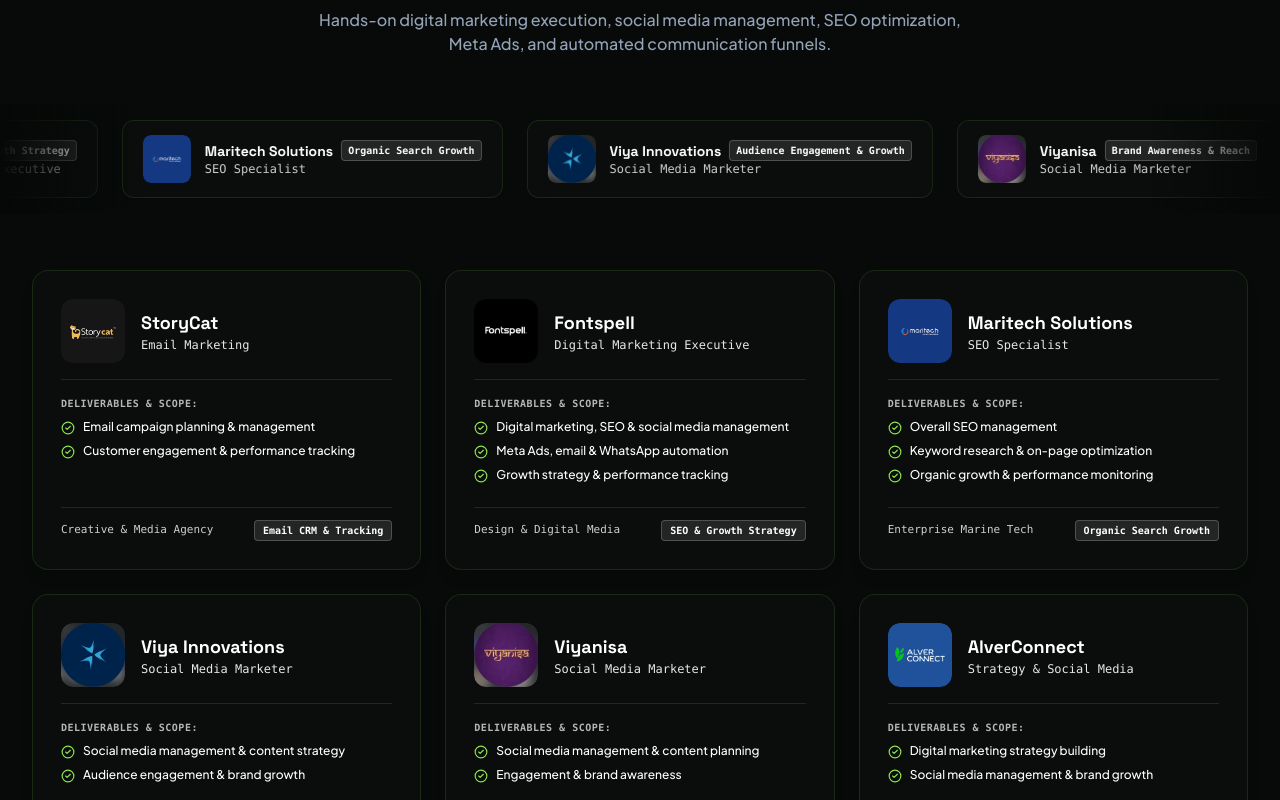
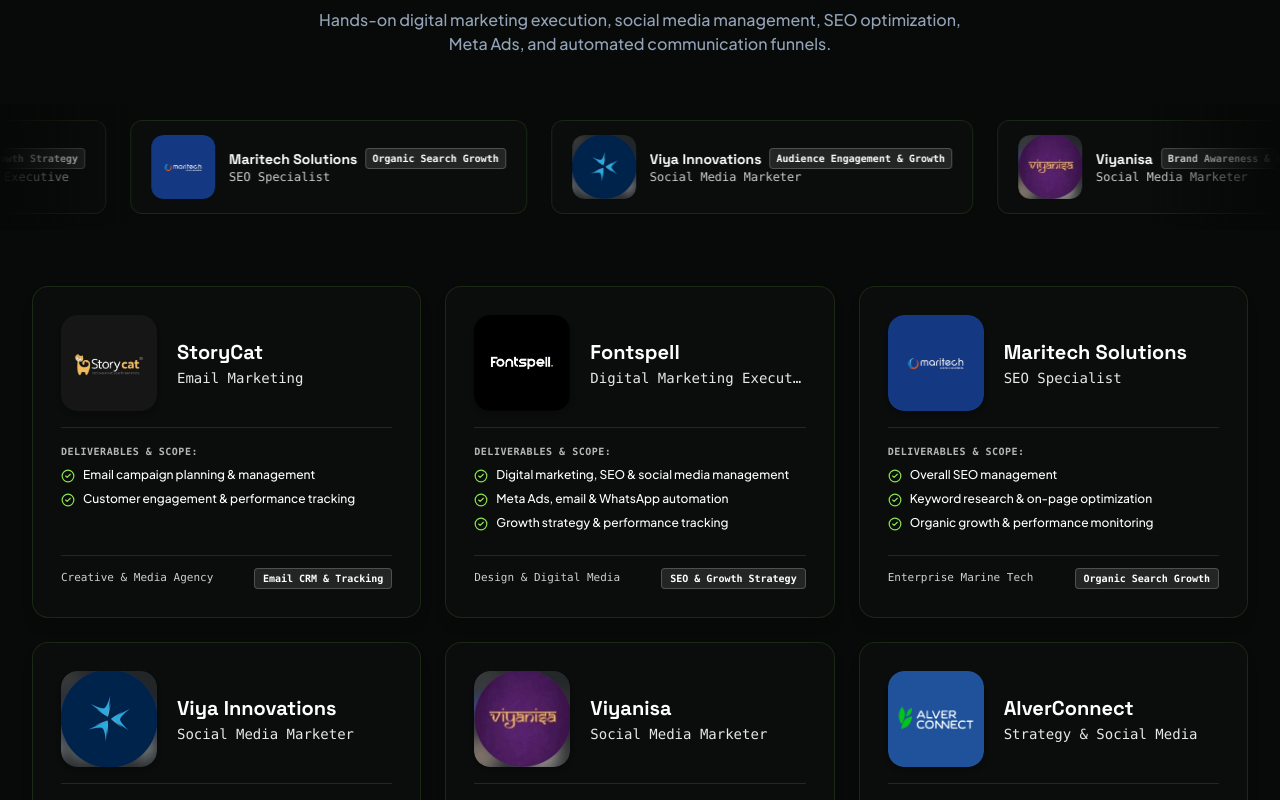
Before and after one commit to adhwaithsha-pixel/adhwaith-portfolio, a React (Vite) app: page / in a window 1280 px wide. Shown: the part 4480-5280 px from the top of the page. Built offline with nearby package versions, Linux system fonts and the light colour scheme.

Commit message:
Significantly increase client logo sizes across grid and marquee

```diff
--- a/src/components/ClientMarquee.jsx
+++ b/src/components/ClientMarquee.jsx
@@ -19,16 +19,16 @@
             className="flex items-center gap-3.5 px-5 py-3.5 rounded-xl glass-card border border-sapling-400/10 hover:border-sapling-400/40 transition-all duration-300 min-w-[250px] sm:min-w-[280px] shadow-sm hover:shadow-glow-sapling cursor-default"
           >
             {/* Logo Emblem */}
-            <div className="w-11 h-11 sm:w-12 sm:h-12 rounded-lg overflow-hidden shrink-0 flex items-center justify-center">
+            <div className="w-14 h-14 sm:w-16 sm:h-16 rounded-xl overflow-hidden shrink-0 flex items-center justify-center shadow-sm">
               {client.logo ? (
                 <img
                   src={client.logo}
                   alt={client.name}
-                  width="48"
-                  height="48"
+                  width="64"
+                  height="64"
                   loading="lazy"
                   decoding="async"
-                  className="w-full h-full object-cover rounded-lg"
+                  className="w-full h-full object-cover rounded-xl"
                 />
               ) : (
                 <span className="font-display font-bold text-sapling-400 text-sm tracking-wider">
--- a/src/pages/Home.jsx
+++ b/src/pages/Home.jsx
@@ -464,29 +464,29 @@
               >
                 <div>
                   {/* Top Header: Logo + Name + Role */}
-                  <div className="flex items-center gap-4 mb-4">
-                    <div className="w-14 h-14 sm:w-16 sm:h-16 rounded-xl overflow-hidden shrink-0 group-hover:scale-105 transition-transform flex items-center justify-center">
+                  <div className="flex items-center gap-4 sm:gap-5 mb-4">
+                    <div className="w-20 h-20 sm:w-24 sm:h-24 rounded-2xl overflow-hidden shrink-0 group-hover:scale-105 transition-transform flex items-center justify-center shadow-md">
                       {client.logo ? (
                         <img
                           src={client.logo}
                           alt={client.name}
-                          width="64"
-                          height="64"
+                          width="96"
+                          height="96"
                           loading="lazy"
                           decoding="async"
-                          className="w-full h-full object-cover rounded-xl"
+                          className="w-full h-full object-cover rounded-2xl"
                         />
                       ) : (
-                        <span className="font-display font-bold text-sapling-400 text-base">
+                        <span className="font-display font-bold text-sapling-400 text-lg">
                           {client.symbol}
                         </span>
                       )}
                     </div>
                     <div className="min-w-0">
-                      <h3 className="text-base sm:text-lg font-bold text-white font-display group-hover:text-[#8EE54F] transition-colors truncate">
+                      <h3 className="text-lg sm:text-xl font-bold text-white font-display group-hover:text-[#8EE54F] transition-colors truncate">
                         {client.name}
                       </h3>
-                      <p className="text-xs font-mono font-medium text-white/90 truncate">
+                      <p className="text-xs sm:text-sm font-mono font-medium text-white/90 truncate mt-0.5">
                         {client.role}
                       </p>
                     </div>
```
